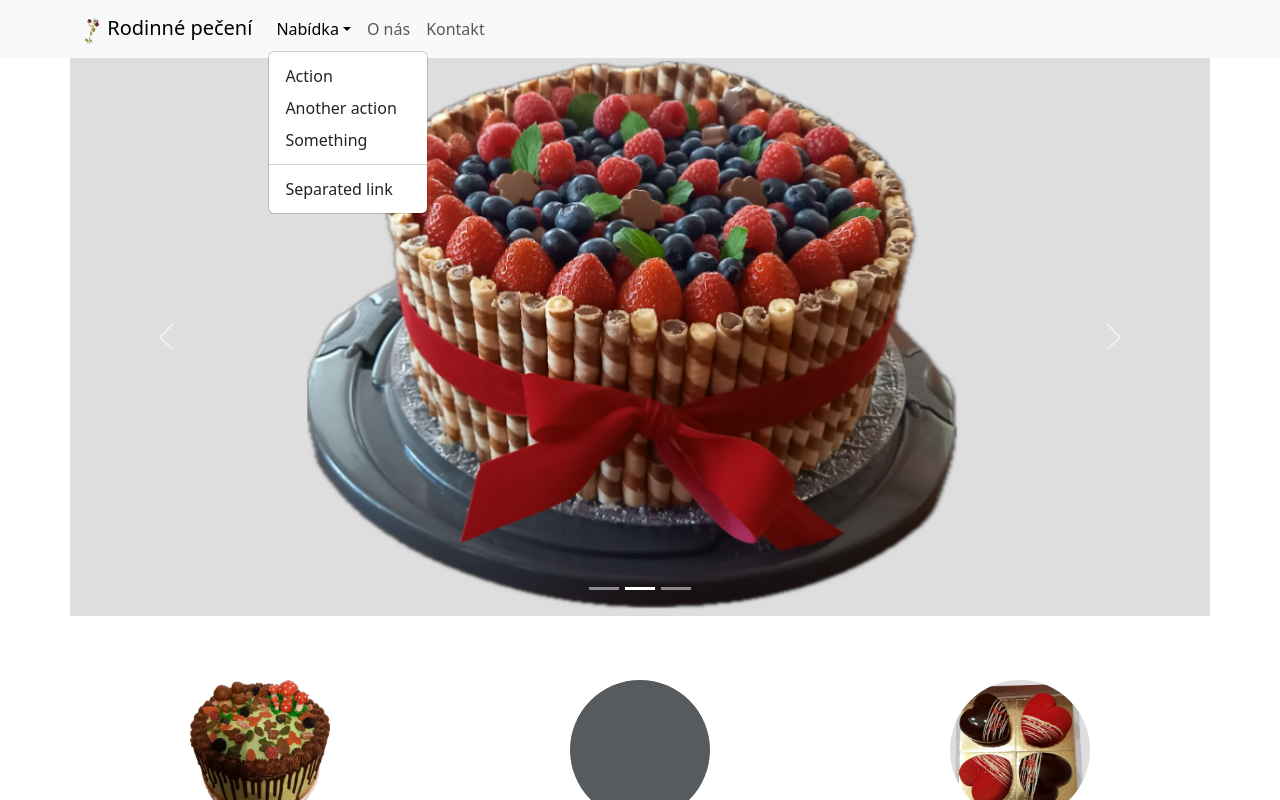
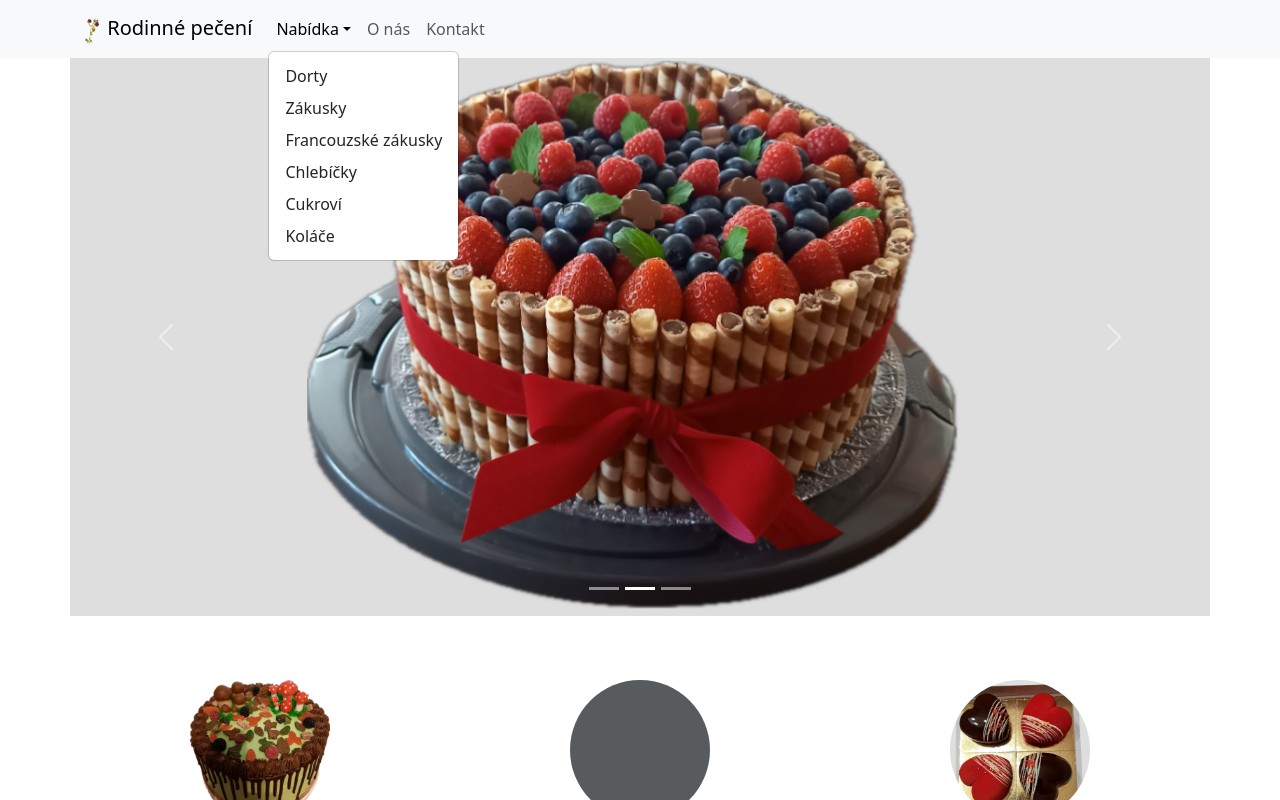
Before and after one commit to DaliborLis/rodinne-peceni-web-server, a React (Create React App) app in the folder src/main/js/rodinne-peceni/: page / in a window 1280 px wide. Both pictures are taken after a click on the button "Nabídka". Shown: the top 800 px of the page. Built offline with nearby package versions, Linux system fonts and the light colour scheme.

Commit message:
Menu + Footer improvements

```diff
--- a/src/main/js/rodinne-peceni/src/components/App.js
+++ b/src/main/js/rodinne-peceni/src/components/App.js
@@ -72,7 +72,6 @@ function App() {
                         </Col>
                     </Row>
                 </Container>
-                <hr />
                 <Footer />
             </main>
         </>
--- a/src/main/js/rodinne-peceni/src/components/Footer.js
+++ b/src/main/js/rodinne-peceni/src/components/Footer.js
@@ -4,6 +4,7 @@ function Footer() {
     return (
         <footer>
             <Container>
+                <hr />
                 <p className="float-end small"><a href="#">Nahoru</a></p>
                 <p className='small'>&copy; 2024 Rodinné pečení</p>
             </Container>
--- a/src/main/js/rodinne-peceni/src/components/Menu.js
+++ b/src/main/js/rodinne-peceni/src/components/Menu.js
@@ -14,15 +14,12 @@ function Menu() {
                     <Navbar.Collapse id="responsive-navbar-nav">
                         <Nav className="me-auto">
                             <NavDropdown title="Nabídka" id="collapsible-nav-dropdown">
-                                <NavDropdown.Item href="#action/3.1">Action</NavDropdown.Item>
-                                <NavDropdown.Item href="#action/3.2">
-                                    Another action
-                                </NavDropdown.Item>
-                                <NavDropdown.Item href="#action/3.3">Something</NavDropdown.Item>
-                                <NavDropdown.Divider />
-                                <NavDropdown.Item href="#action/3.4">
-                                    Separated link
-                                </NavDropdown.Item>
+                                <NavDropdown.Item href="#action/3.1">Dorty</NavDropdown.Item>
+                                <NavDropdown.Item href="#action/3.2">Zákusky</NavDropdown.Item>
+                                <NavDropdown.Item href="#action/3.3">Francouzské zákusky</NavDropdown.Item>
+                                <NavDropdown.Item href="#action/3.3">Chlebíčky</NavDropdown.Item>
+                                <NavDropdown.Item href="#action/3.3">Cukroví</NavDropdown.Item>
+                                <NavDropdown.Item href="#action/3.3">Koláče</NavDropdown.Item>
                             </NavDropdown>
                             <Nav.Link href="#pricing">O nás</Nav.Link>
                             <Nav.Link href="#pricing">Kontakt</Nav.Link>
```
